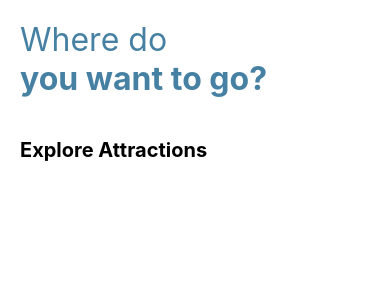
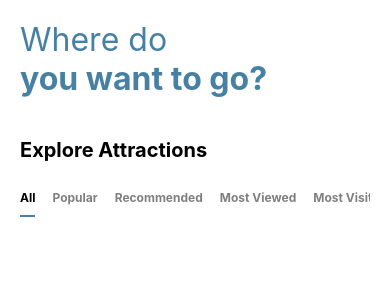
Before and after one commit to Emmanueldmlr/TravelApp, a React Native app: screen / in a window 390 px wide. Shown: the top 300 px of the page. Built offline with nearby package versions, Linux system fonts and the light colour scheme.

Commit message:
makes category selectable

```diff
--- /dev/null
+++ b/src/components/Categories/index.js
@@ -0,0 +1,41 @@
+import React, { useState } from 'react'
+import { FlatList, Text } from 'react-native';
+import { categoryStyles } from './styles';
+
+const CATEGORY_DATA = [
+    {
+        id: '1',
+        name: 'All',
+    },
+    {
+        id: '2',
+        name: 'Popular',
+    },
+    {
+        id: '3',
+        name: 'Recommended',
+    },
+    {
+        id: '4',
+        name: 'Most Viewed',
+    },
+    {
+        id: '5',
+        name: 'Most Visited',
+    },
+]
+
+const Categories = () => {
+    const [selectedCategory, setSelectedCategory] = useState('All')
+  return (
+    <FlatList
+        data={CATEGORY_DATA}
+        renderItem={({ item }) => <Text onPress={() => setSelectedCategory(item.name)} style={[categoryStyles.item, selectedCategory === item.name && categoryStyles.selectedItem]}>{item.name}</Text>}
+        horizontal
+        showsHorizontalScrollIndicator={false}
+        keyExtractor={item => item.id}
+    />
+  )
+}
+
+export default Categories;
--- /dev/null
+++ b/src/components/Categories/styles.js
@@ -0,0 +1,16 @@
+import { StyleSheet } from 'react-native';
+
+export const categoryStyles = StyleSheet.create({
+  item: {
+    fontSize: 12,
+    color: 'rgba(0, 0, 0, 0.5)',
+    fontWeight: 'bold',
+    marginRight: 17,
+    paddingVertical: 10,
+  },
+  selectedItem: {
+    color: '#000',
+    borderBottomWidth: 2,
+    borderBottomColor: '#4681A3',
+    },
+});
--- a/src/screens/Home/index.js
+++ b/src/screens/Home/index.js
@@ -1,5 +1,6 @@
 import React from 'react';
 import { View, SafeAreaView } from 'react-native';
+import Categories from '../../components/Categories';
 import Title from '../../components/Title';
 import { homeStyles } from './styles';
 
@@ -10,6 +11,7 @@ const Home = () => {
         <Title title='Where do' style={{ fontWeight: 'light' }} />
         <Title title='you want to go?' />
         <Title title='Explore Attractions' style={homeStyles.subtitle} />
+        <Categories/>
       </View>
     </SafeAreaView>
   );
--- a/src/screens/Home/styles.js
+++ b/src/screens/Home/styles.js
@@ -9,6 +9,6 @@ export const homeStyles = StyleSheet.create({
         color: '#000',
         fontWeight: 'bold',
         marginTop: 40,
-        marginBottom: 34,
+        marginBottom: 18,
     },
 })
```
